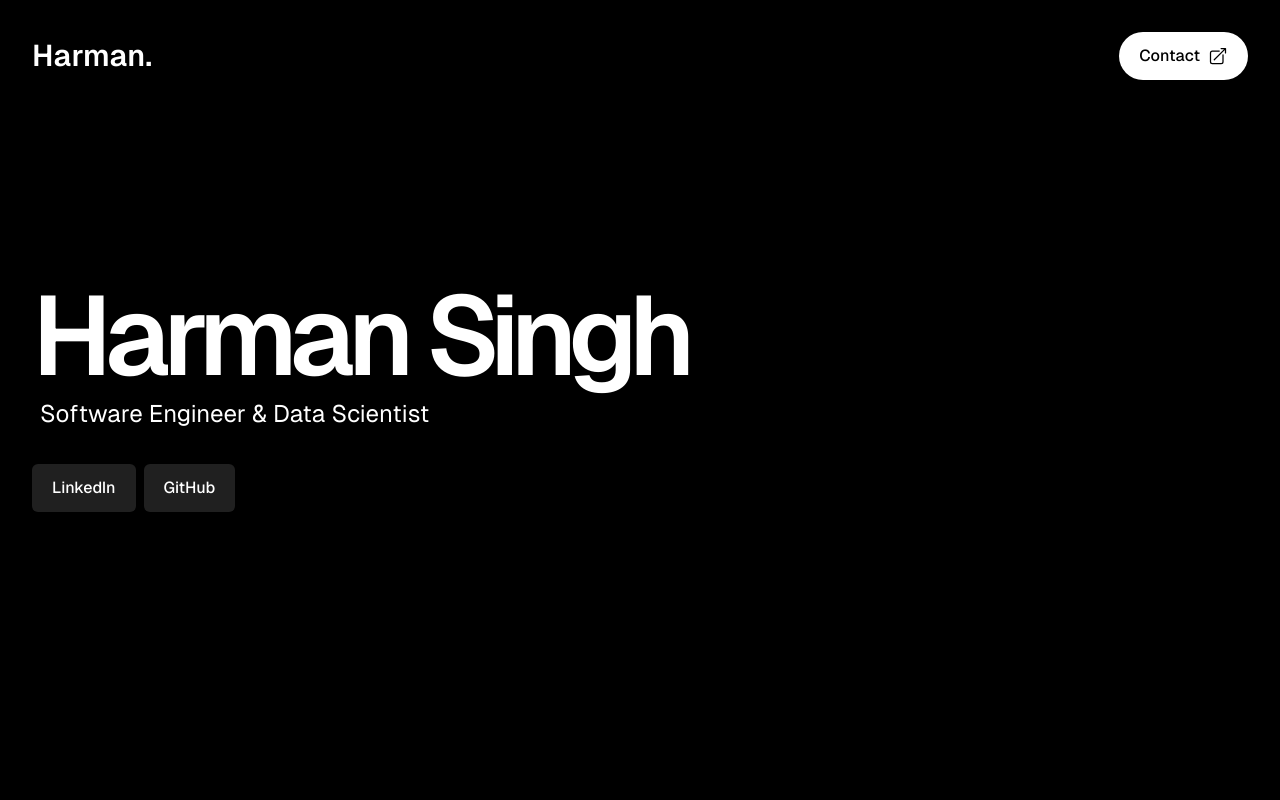
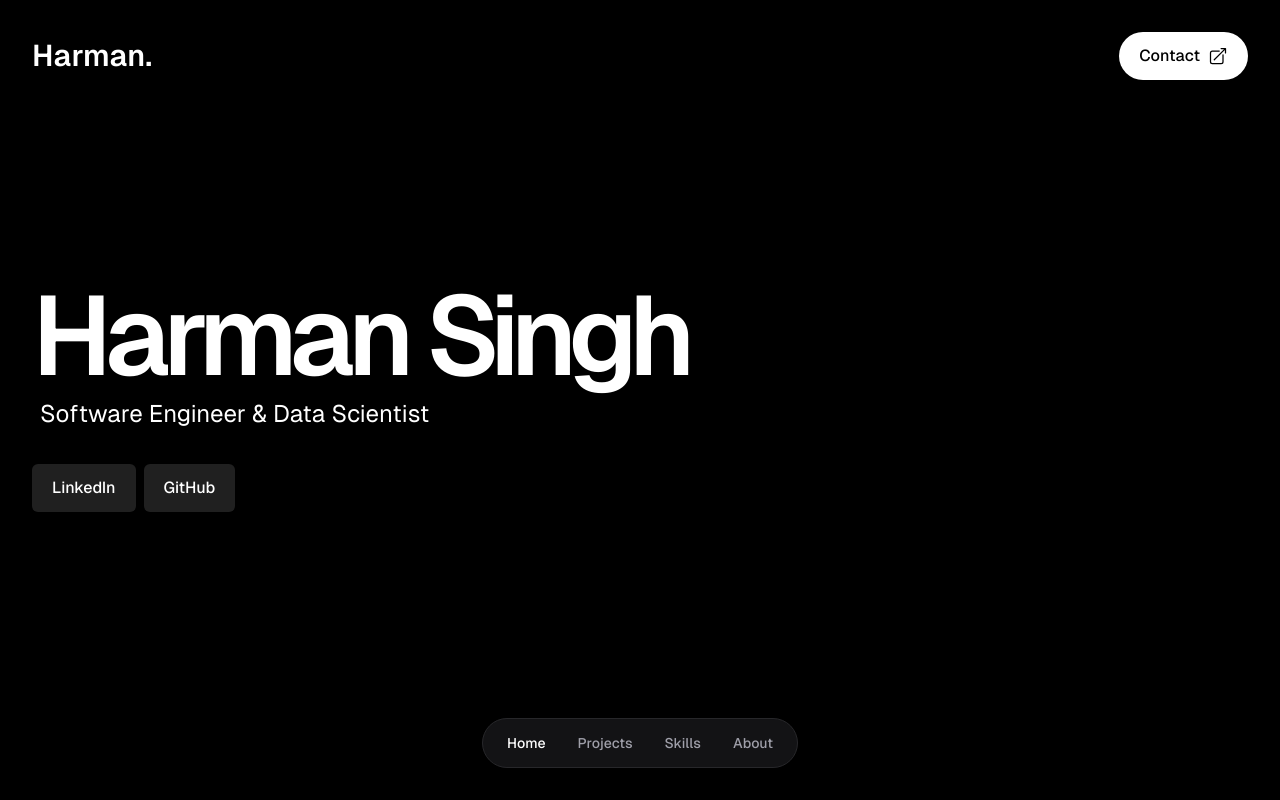
Before and after one commit to Harmxn02/harmansingh.nl, a Next.js app: page / in a window 1280 px wide. Shown: the top 800 px of the page. Built offline with nearby package versions, Linux system fonts and the light colour scheme.

Commit message:
Add Navigation component + Refactor components to use semantic HTML5 elements

```diff
--- a/src/app/components/About.jsx
+++ b/src/app/components/About.jsx
@@ -14,7 +14,10 @@ const SectionTitle = () => {
 
 const About = () => {
 	return (
-		<div className="bg-backgroundPrimary mx-auto max-w-(--breakpoint-2xl) px-8 py-24 text-white 2xl:px-1">
+		<section
+			id="about"
+			className="bg-backgroundPrimary mx-auto max-w-(--breakpoint-2xl) px-8 py-24 text-white 2xl:px-1"
+		>
 			<SectionTitle />
 
 			<div className="grid gap-8 md:grid-cols-2">
@@ -89,7 +92,7 @@ const About = () => {
 					</div>
 				</div>
 			</div>
-		</div>
+		</section>
 	);
 };
 
--- a/src/app/components/Hero.jsx
+++ b/src/app/components/Hero.jsx
@@ -55,7 +55,10 @@ const MainContent = () => {
 
 const Hero = () => {
 	return (
-		<div className="bg-backgroundPrimary mx-auto min-h-screen max-w-(--breakpoint-2xl) pt-8 pr-8 pl-8 text-white 2xl:pr-1 2xl:pl-1">
+		<section
+			id="hero"
+			className="bg-backgroundPrimary mx-auto min-h-screen max-w-(--breakpoint-2xl) pt-8 pr-8 pl-8 text-white 2xl:pr-1 2xl:pl-1"
+		>
 			<div className="flex items-center justify-between">
 				<TopLogo />
 				<CTA content="Contact" url="mailto:harman.pnahal@gmail.com">
@@ -72,9 +75,9 @@ const Hero = () => {
 						/>
 					</svg>
 				</CTA>
-			</div>
+			</div>{" "}
 			<MainContent />
-		</div>
+		</section>
 	);
 };
 
--- /dev/null
+++ b/src/app/components/Navigation.jsx
@@ -0,0 +1,92 @@
+"use client";
+
+import { useState, useEffect } from "react";
+
+export default function Navigation() {
+	const [activeSection, setActiveSection] = useState("hero");
+
+	// Update active section based on scroll position
+	useEffect(() => {
+		const handleScroll = () => {
+			const sections = document.querySelectorAll("section");
+			const scrollPosition = window.scrollY + window.innerHeight / 2;
+
+			sections.forEach((section) => {
+				const top = section.offsetTop;
+				const height = section.offsetHeight;
+
+				if (scrollPosition >= top && scrollPosition <= top + height) {
+					setActiveSection(section.id);
+				}
+			});
+		};
+
+		window.addEventListener("scroll", handleScroll);
+		return () => window.removeEventListener("scroll", handleScroll);
+	}, []);
+
+	const scrollToSection = (id) => {
+		const element = document.getElementById(id);
+		if (element) {
+			element.scrollIntoView({ behavior: "smooth" });
+		}
+	};
+
+	return (
+		// to hide the navigation bar on mobile put `hidden` in the className right below this comment`
+		<nav className="fixed bottom-8 left-1/2 z-50 -translate-x-1/2 transform md:block">
+			<div className="flex items-center space-x-4 rounded-full border border-zinc-800 bg-zinc-900/80 px-6 py-3 backdrop-blur-md">
+				<ul className="flex items-center space-x-8">
+					<li>
+						<button
+							onClick={() => scrollToSection("hero")}
+							className={`text-sm font-medium transition-colors ${
+								activeSection === "hero"
+									? "text-white"
+									: "text-zinc-400 hover:text-zinc-200"
+							}`}
+						>
+							Home
+						</button>
+					</li>
+					<li>
+						<button
+							onClick={() => scrollToSection("projects")}
+							className={`text-sm font-medium transition-colors ${
+								activeSection === "projects"
+									? "text-white"
+									: "text-zinc-400 hover:text-zinc-200"
+							}`}
+						>
+							Projects
+						</button>
+					</li>
+					<li>
+						<button
+							onClick={() => scrollToSection("skills")}
+							className={`text-sm font-medium transition-colors ${
+								activeSection === "skills"
+									? "text-white"
+									: "text-zinc-400 hover:text-zinc-200"
+							}`}
+						>
+							Skills
+						</button>
+					</li>
+					<li>
+						<button
+							onClick={() => scrollToSection("about")}
+							className={`text-sm font-medium transition-colors ${
+								activeSection === "about"
+									? "text-white"
+									: "text-zinc-400 hover:text-zinc-200"
+							}`}
+						>
+							About
+						</button>
+					</li>
+				</ul>
+			</div>
+		</nav>
+	);
+}
--- a/src/app/components/Projects.jsx
+++ b/src/app/components/Projects.jsx
@@ -159,9 +159,11 @@ const Projects = () => {
 		}
 		return projects.filter((project) => project.domain === selectedDomain);
 	}, [selectedDomain]);
-
 	return (
-		<div className="mx-auto max-w-(--breakpoint-2xl) bg-black px-8 py-24 text-white 2xl:px-1">
+		<section
+			id="projects"
+			className="mx-auto max-w-(--breakpoint-2xl) bg-black px-8 py-24 text-white 2xl:px-1"
+		>
 			<SectionTitle />
 
 			{/* Filter buttons */}
@@ -194,7 +196,7 @@ const Projects = () => {
 					</div>
 				)}
 			</div>
-		</div>
+		</section>
 	);
 };
 
--- a/src/app/components/Skills.jsx
+++ b/src/app/components/Skills.jsx
@@ -48,7 +48,10 @@ const SectionTitle = () => {
 
 const Skills = () => {
 	return (
-		<div className="bg-backgroundSecondary mx-auto max-w-(--breakpoint-2xl) px-8 py-24 text-white 2xl:px-1">
+		<section
+			id="skills"
+			className="bg-backgroundSecondary mx-auto max-w-(--breakpoint-2xl) px-8 py-24 text-white 2xl:px-1"
+		>
 			<SectionTitle />{" "}
 			<div className="grid gap-8 md:grid-cols-2 lg:grid-cols-3">
 				{Object.entries(skills).map(([category, categorySkills]) => (
@@ -80,7 +83,7 @@ const Skills = () => {
 				<strong className="text-purple-light"> Rust</strong> and{" "}
 				<strong className="text-purple-light">Go</strong>!
 			</p>
-		</div>
+		</section>
 	);
 };
 
--- a/src/app/page.jsx
+++ b/src/app/page.jsx
@@ -5,6 +5,7 @@ import About from "./components/About";
 import Skills from "./components/Skills";
 import Projects from "./components/Projects";
 import IntroAnimation from "./components/IntroAnimation";
+import Navigation from "./components/Navigation";
 
 import { useState } from "react";
 
@@ -19,7 +20,7 @@ export default function Home() {
 	};
 
 	return (
-		<div className="selection:bg-purple-300/40 bg-black font-[family-name:var(--font-geist-sans)] text-white">
+		<div className="bg-black font-[family-name:var(--font-geist-sans)] text-white selection:bg-purple-300/40">
 			{showIntro && <IntroAnimation onEnd={handleIntroEnd} />}
 			{showHero && (
 				<>
@@ -27,6 +28,7 @@ export default function Home() {
 					<Projects />
 					<Skills />
 					<About />
+					<Navigation />
 				</>
 			)}
 		</div>
```
